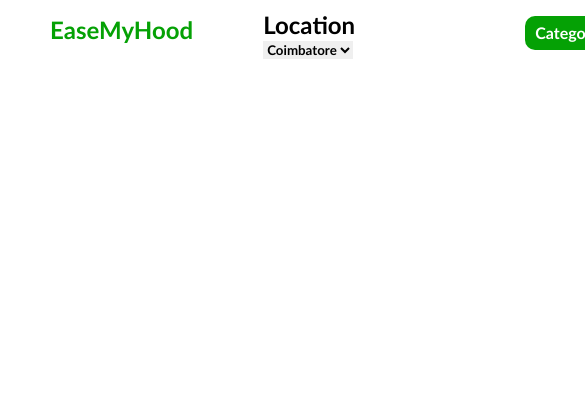
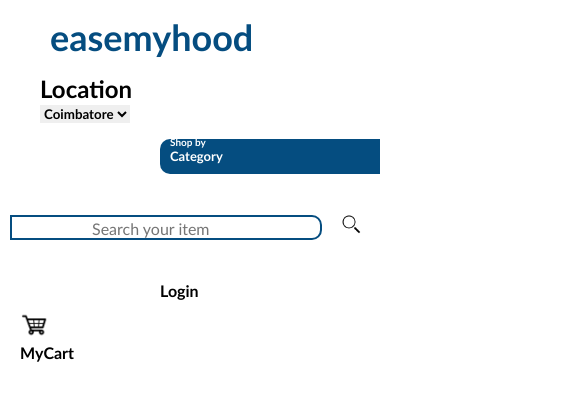
Before and after one commit to suryansh2206/EaseMyHood, a React (Create React App) app: page / in a window 390 px wide. Shown: the top 400 px of the page, 585 px wide, since content can reach past the window. Built offline with nearby package versions, Linux system fonts and the light colour scheme.

Commit message:
navbar updated

```diff
--- a/src/components/Navbar.css
+++ b/src/components/Navbar.css
@@ -1,7 +1,7 @@
 * {
   margin: 0;
   padding: 0;
-  font-family: 'Gill Sans', 'Gill Sans MT', Calibri, 'Trebuchet MS', sans-serif;
+  font-family: "Gill Sans", "Gill Sans MT", Calibri, "Trebuchet MS", sans-serif;
   font-weight: bold;
 }
 
@@ -12,14 +12,15 @@
 }
 
 .logo {
-  color: rgb(5, 161, 5);
-  padding: 5px 40px ;
+  color: rgb(5, 77, 128);
+  padding: 5px 40px;
+  font-weight: bolder;
+  font-size: larger;
 }
 
 a img {
   width: 30px;
 }
-
 
 .location {
   margin: 0px 20px 0px 30px;
@@ -28,11 +29,24 @@ a img {
 .categories {
   margin: 6px 0px 0px 150px;
   border-radius: 10px;
-  background-color: rgb(5, 161, 5);
+  background-color: rgb(5, 77, 128);
   padding: 7px 10px 10px 10px;
   border-top-right-radius: 0%;
   border-bottom-right-radius: 0%;
+  display: flex;
+  flex-direction: column;
 }
+.cat{
+  font-size: small;
+}
+
+.shopby {
+  /* margin: 6px 0px 0px 150px; */
+  /* margin: 5px; */
+  margin-top: -5%;
+  font-size:x-small;
+}
+
 select {
   border: none;
 }
@@ -54,7 +68,8 @@ select {
 
 input {
   font-size: 24px;
-  border: 2px solid rgb(5, 161, 5);
+  font-weight:100;
+  border: 2px solid rgb(5, 77, 128);
   border-radius: 10px;
   margin-top: 6px;
   border-top-left-radius: 0%;
@@ -64,11 +79,12 @@ input {
 
 .login {
   margin: 7px 200px 0px 150px;
-  font-size: 25px;
+  font-size: 23px;
+  font-weight: 100;
 }
 
-.login a{
-  color:black;
+.login a {
+  color: black;
 }
 .cart {
   border-radius: 10px;
@@ -79,11 +95,41 @@ input {
 .cart img {
   width: 30px;
 }
-.MyCart a{
-  color:black;
+.MyCart a {
+  color: black;
 }
 
 a {
   text-decoration: none;
-  color:white;
+  color: white;
 }
+
+@media (max-width: 768px) {
+  .main-nav {
+    flex-direction: column;
+    height: auto;
+  }
+
+  .logo {
+    font-size: 24px;
+    margin-bottom: 10px;
+  }
+
+  .location,
+  .categories,
+  .search,
+  .login,
+  .cart {
+    margin-bottom: 10px;
+    font-size: 16px;
+  }
+
+  input {
+    width: 100%;
+    font-size: 16px;
+  }
+
+  .searchBtn {
+    position: static;
+  }
+}
--- a/src/components/Navbar.js
+++ b/src/components/Navbar.js
@@ -10,7 +10,7 @@ const Navbar = () => {
     <>
       <nav className="main-nav">
         <div className="logo">
-          <h2>EaseMyHood</h2>
+          <h2>easemyhood</h2>
         </div>
         <div className="location">
           <h2>Location</h2>
@@ -21,8 +21,11 @@ const Navbar = () => {
           </select>
         </div>
         <div className="categories">
+          <a href="/" className="shopby">
+            Shop by
+          </a>
           <a href="/" className="cat">
-            Categories
+            Category
           </a>
         </div>
         <div className="search">
```
